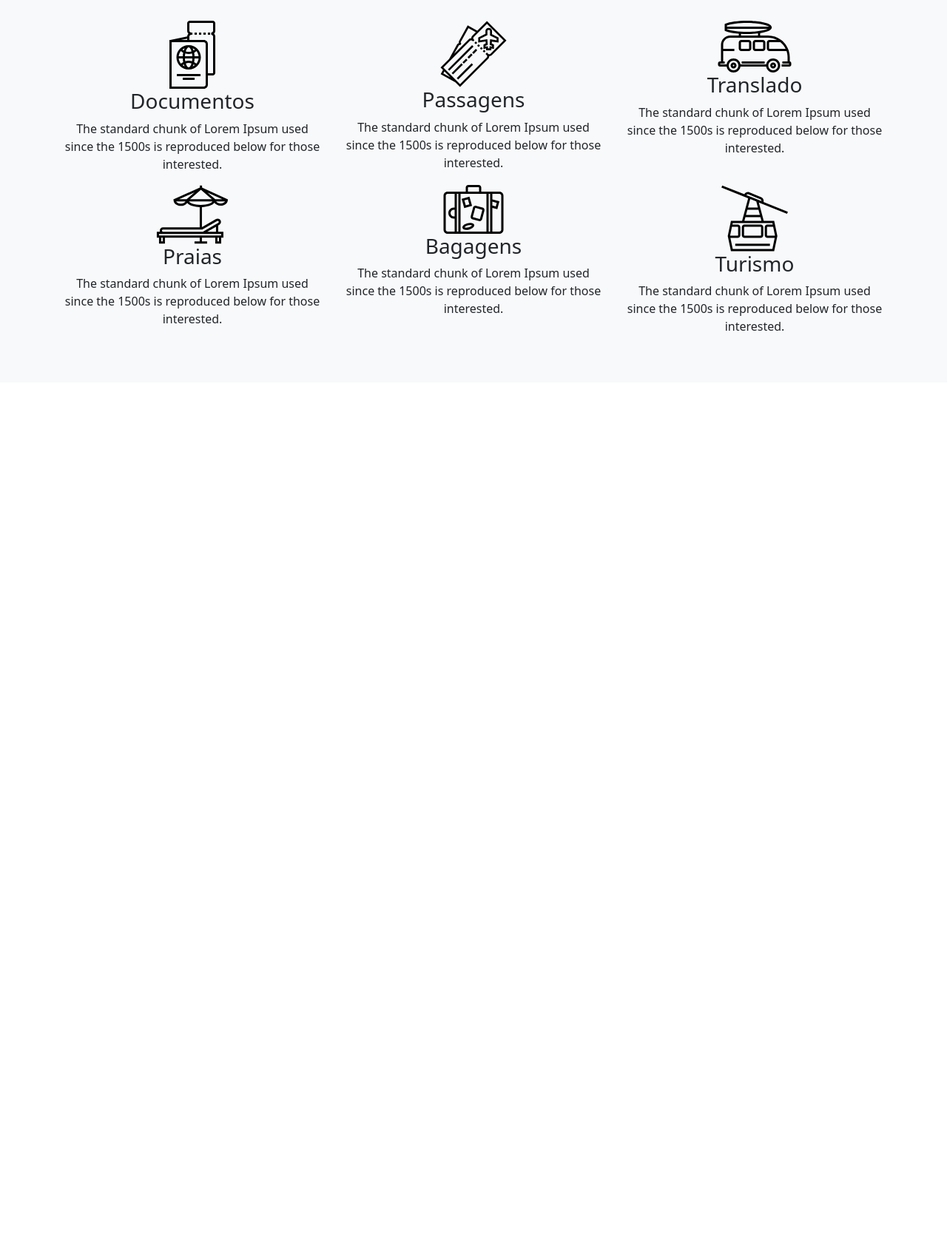
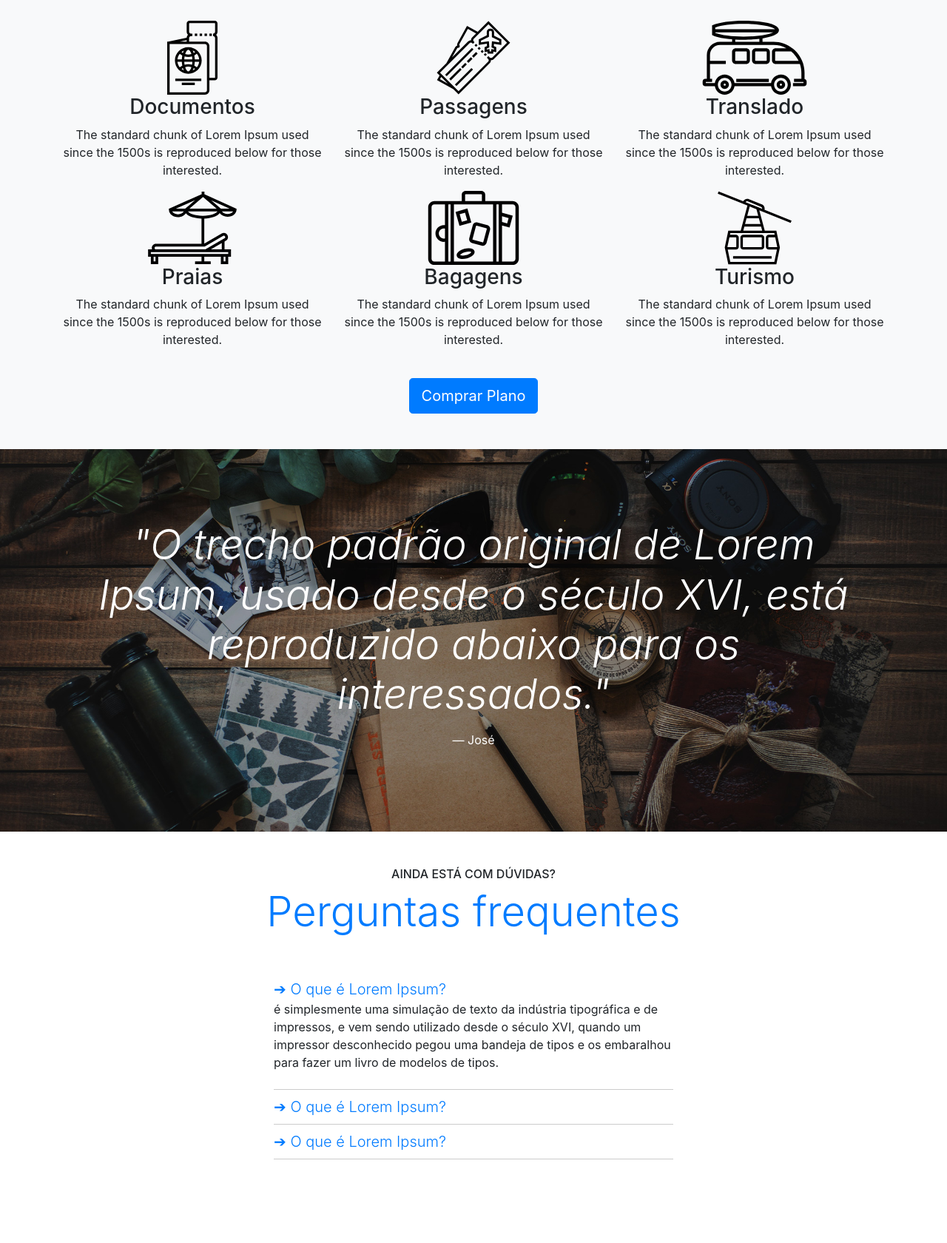
Before and after one commit to NathalyPeretto/Caravan, a plain HTML site: page index.html in a window 1280 px wide. Shown: the part 783-2463 px from the top of the page at 74% size. After the commit the page ends 2350 px from the top, so only its background shows below. Drawn offline with nearby package versions, Linux system fonts and the light colour scheme.

Commit message:
collapse

```diff
--- a/boostrap.css/style.css
+++ b/boostrap.css/style.css
@@ -1,5 +1,4 @@
 body {
-  height: 3000px;
   padding-top: 75px;
 }
 
@@ -7,3 +6,22 @@ body {
   box-shadow: 0 2px 4px 0 rgba(0, 0, 0,.05),
               0 4px 8px 0 rgba(0, 0, 0,.05);
 }
+#home-quote {
+  background: url('../img/bg-quote.jpg') center center;
+  background-size: cover;
+}
+
+@media (max-width: 767px) {
+  #home-quote .display-4{
+    font-size: 2.5rem;
+  }
+  body { /* header fixo p mobile*/
+    padding-top: 0px;
+  }
+  .fixed-top{ /* header fixo p mobile*/
+    position: relative;
+  }
+}
+.item {
+  border-bottom: 1px solid rgba(0, 0, 0,.2)
+}
--- a/index.html
+++ b/index.html
@@ -6,8 +6,7 @@
     <title>Caravan</title>
     <link rel="stylesheet" href="./boostrap.css/bootstrap.css">
     <link rel="stylesheet" href="./boostrap.css/style.css">
-    <link href="https://cdn.jsdelivr.net/npm/bootstrap@5.2.1/dist/css/bootstrap.min.css" rel="stylesheet"
-    integrity="sha384-iYQeCzEYFbKjA/T2uDLTpkwGzCiq6soy8tYaI1GyVh/UjpbCx/TYkiZhlZB6+fzT" crossorigin="anonymous">
+
 </head>
   <body>
 
@@ -107,59 +106,111 @@
           <h2 class="display-4 text-primary">Aproveite as Vantagens</h2>
         </div>
         <div class="row">
-          <div class="col-4">
-            <div class="d-flex justify-content-center">
-             <img src="/icones/passaporte.svg" alt="Passaporte">
+          <div class="col-xl-4 col-md-6">
+            <div style="height: 100px;" class="d-flex justify-content-center">
+              <img src="/icones/passaporte.svg" alt="Passaporte">
              </div>
             <h3>Documentos</h3>
             <p>The standard chunk of Lorem Ipsum used since
               the 1500s is reproduced below for those interested.</p>
           </div>
-          <div class="col-4">
-            <div class="d-flex justify-content-center">
+          <div class="col-xl-4 col-md-6">
+            <div style="height: 100px;" class="d-flex justify-content-center">
               <img src="/icones/passagens.svg" alt="Passagens">
             </div>
             <h3>Passagens</h3>
             <p>The standard chunk of Lorem Ipsum used since
               the 1500s is reproduced below for those interested.</p>
           </div>
-          <div class="col-4">
-            <div class="d-flex justify-content-center">
+          <div class="col-xl-4 col-md-6">
+            <div style="height: 100px;" class="d-flex justify-content-center">
               <img src="/icones/translado.svg" alt="Translado">
             </div>
             <h3>Translado</h3>
             <p>The standard chunk of Lorem Ipsum used since
               the 1500s is reproduced below for those interested.</p>
           </div>
-          <div class="col-4">
-            <div class="d-flex justify-content-center">
+          <div class="col-xl-4 col-md-6">
+            <div style="height: 100px;" class="d-flex justify-content-center">
               <img src="/icones/praias.svg" alt="Praias">
             </div>
             <h3>Praias</h3>
             <p>The standard chunk of Lorem Ipsum used since
               the 1500s is reproduced below for those interested.</p>
           </div>
-          <div class="col-4">
-            <div class="d-flex justify-content-center">
+          <div class="col-xl-4 col-md-6">
+            <div style="height: 100px;" class="d-flex justify-content-center">
               <img src="/icones/bagagens.svg" alt="Bagagens">
             </div>
             <h3>Bagagens</h3>
             <p>The standard chunk of Lorem Ipsum used since
               the 1500s is reproduced below for those interested.</p>
           </div>
-          <div class="col-4">
-            <div class="d-flex justify-content-center">
+          <div class="col-xl-4 col-md-6">
+            <div style="height: 100px;" class="d-flex justify-content-center">
               <img src="/icones/turismo.svg" alt="Turismo">
             </div>
             <h3>Turismo</h3>
             <p>The standard chunk of Lorem Ipsum used since
               the 1500s is reproduced below for those interested.</p>
           </div>
+        </div>
+        <a href="planos.html" class="btn btn-primary btn-lg mt-4">Comprar Plano</a>
       </div>
     </section>
 
-    <script src="https://cdn.jsdelivr.net/npm/bootstrap@5.2.1/dist/js/bootstrap.bundle.min.js"
-    integrity="sha384-u1OknCvxWvY5kfmNBILK2hRnQC3Pr17a+RTT6rIHI7NnikvbZlHgTPOOmMi466C8" crossorigin="anonymous"></script>
-    <script type="text/javascript" src="./script.js"></script>
+    <section id="home-quote" class="p-md-5">
+      <blockquote class="blockquote text-center text-white p-md-5 p-3">
+        <p class="display-4"><em>"O trecho padrão original de Lorem Ipsum,
+          usado desde o século XVI, está reproduzido abaixo para os interessados."</em></p>
+        <footer class=" blockquote-footer text-white">José</footer>
+      </blockquote>
+    </section>
+
+    <section class="container">
+      <div class="my-5 text-center">
+        <span class="h6 d-block">AINDA ESTÁ COM DÚVIDAS?</span>
+        <h2 class="display-4 text-primary">Perguntas frequentes</h2>
+      </div>
+        <div class="row justify-content-center">
+          <div class="col-6" id="perguntas" data-children=".item">
+            <div class="item py-2">
+              <a class="lead" data-toggle="collapse" data-parent="#perguntas" href="#pergunta1"
+              aria-expanded="true" aria-controls="#pergunta1"> ➔ O que é Lorem Ipsum?</a>
+              <div id="pergunta1" class="collapse show" role="tabpanel">
+                <p>
+                  é simplesmente uma simulação de texto da indústria tipográfica e de impressos, e vem sendo utilizado desde o século XVI, quando um impressor
+                  desconhecido pegou uma bandeja de tipos e os embaralhou para fazer um livro de modelos de tipos.
+                </p>
+              </div>
+            </div>
+            <div class="item py-2">
+              <a class="lead" data-toggle="collapse" data-parent="#perguntas" href="#pergunta2"
+              aria-expanded="true" aria-controls="pergunta2"> ➔ O que é Lorem Ipsum?</a>
+              <div id="pergunta2" class="collapse " role="tabpanel">
+                <p>
+                  é simplesmente uma simulação de texto da indústria tipográfica e de impressos, e vem sendo utilizado desde o século XVI, quando um impressor
+                  desconhecido pegou uma bandeja de tipos e os embaralhou para fazer um livro de modelos de tipos.
+                </p>
+              </div>
+            </div>
+            <div class="item py-2">
+              <a class="lead" data-toggle="collapse" data-parent="#perguntas" href="#pergunta3"
+              aria-expanded="true" aria-controls="pergunta3"> ➔ O que é Lorem Ipsum?</a>
+              <div id="pergunta3" class="collapse " role="tabpanel">
+                <p>
+                  é simplesmente uma simulação de texto da indústria tipográfica e de impressos, e vem sendo utilizado desde o século XVI, quando um impressor
+                  desconhecido pegou uma bandeja de tipos e os embaralhou para fazer um livro de modelos de tipos.
+                </p>
+              </div>
+            </div>
+          </div>
+        </div>
+    </section>
+
+    <script type="text/javascript" src="js/jquery-3.2.1.slim.min.js"></script>
+    <script type="text/javascript" src="js/popper.min.js"></script>
+    <script type="text/javascript" src="js/bootstrap.js"></script>
+    <script type="text/javascript" src="js/app.js"></script>
   </body>
 </html>
```
